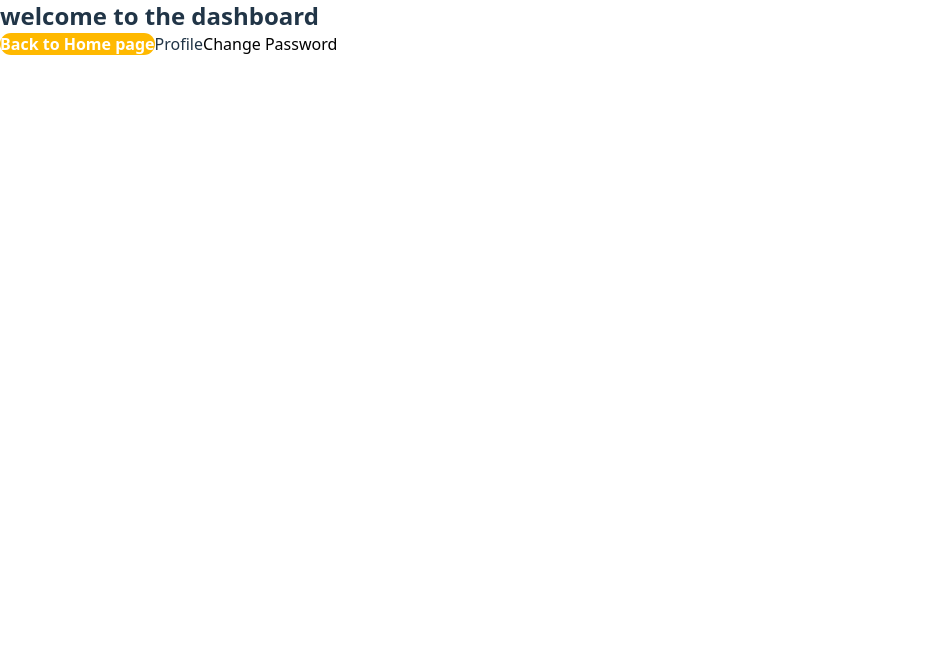
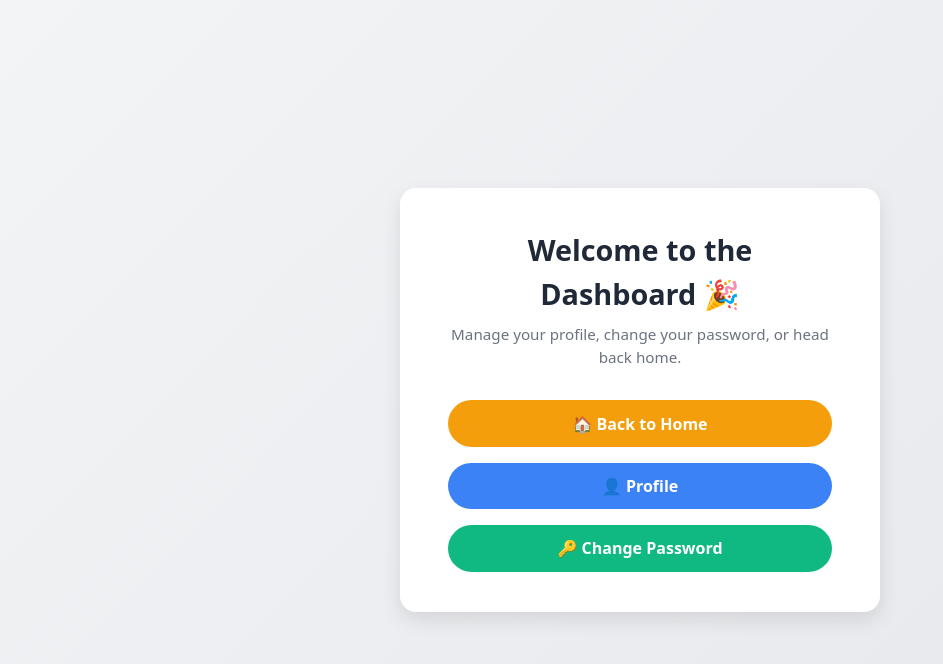
Before and after one commit to AbidJohar/QC360Project, a React (Vite) app in the folder client/: page /dashboard in a window 1280 px wide. Shown: the top 664 px of the page, without its empty margins (0-943 px from the left). Built offline with nearby package versions, Linux system fonts and the light colour scheme; sample sign-in values are in the browser's storage.

Commit message:
profile-screen

```diff
--- a/client/src/components/Dashboard.jsx
+++ b/client/src/components/Dashboard.jsx
@@ -1,29 +1,34 @@
+
 import { Link } from "react-router-dom";
+
 
 export default function Dashboard() {
   return (
-     <>
-      <h2 className="font-bold text-2xl">welcome to the dashboard</h2>
-      <Link
-        to={"/"}
-         className="px-6 py-2 rounded-full bg-amber-400 hover:bg-amber-500 text-white font-bold"
-       >
-         Back to Home page
-       </Link>
-      <Link
-        to={"/profile"}
-         className=""
-       >
-       Profile
-       </Link>
-      <Link
-        to={"/changePassword"}
-         className="bg-white rounded-2xl text-black"
-       >
-        Change Password
-       </Link>
-     </>
+    <div className="dashboard_container">
+      <div className="dashboard_box">
+        <h2 className="dashboard_title">Welcome to the Dashboard 🎉</h2>
 
+        <p className="dashboard_subtext">
+          Manage your profile, change your password, or head back home.
+        </p>
 
-  )
+        <div className="dashboard_links">
+          <Link to="/" className="dashboard_button dashboard_home">
+            🏠 Back to Home
+          </Link>
+
+          <Link to="/profile" className="dashboard_button dashboard_profile">
+            👤 Profile
+          </Link>
+
+          <Link
+            to="/changePassword"
+            className="dashboard_button dashboard_change_password"
+          >
+            🔑 Change Password
+          </Link>
+        </div>
+      </div>
+    </div>
+  );
 }
--- a/client/src/components/Profile.jsx
+++ b/client/src/components/Profile.jsx
@@ -1,4 +1,5 @@
 import { useState } from "react";
+import "../styles/profile.css"
 
 export default function Profile() {
   const [formData, setFormData] = useState({
@@ -13,41 +14,51 @@ export default function Profile() {
 
   const handleSubmit = (e) => {
     e.preventDefault();
-    alert(" Profile updated successfully!");
+    alert("Profile updated successfully!");
   };
+
   return (
     <div className="profile_container">
-      <h2>My Profile</h2>
+      <div className="profile_box">
+        <h2 className="profile_title">My Profile</h2>
+        <p className="profile_subtitle">
+          Update your account details below 👇
+        </p>
+
         <form className="profile_form" onSubmit={handleSubmit}>
+
           <div className="form_group">
-          <label>Full Name</label>
+            <label className="form_label">Full Name</label>
             <input
               type="text"
               name="fullName"
               value={formData.fullName}
               onChange={handleChange}
               placeholder="Enter your full name"
+              className="form_input"
             />
           </div>
 
           <div className="form_group">
-          <label>Email</label>
+            <label className="form_label">Email</label>
             <input
               type="email"
               name="email"
               value={formData.email}
               onChange={handleChange}
               placeholder="Enter your email"
+              className="form_input"
             />
           </div>
 
           <div className="form_group">
-          <label>Role</label>
+            <label className="form_label">Role</label>
             <input
               type="text"
               name="role"
               value={formData.role}
               disabled
+              className="form_input disabled_input"
             />
           </div>
 
@@ -56,5 +67,6 @@ export default function Profile() {
           </button>
         </form>
       </div>
-  )
+    </div>
+  );
 }
--- a/client/src/styles/global.css
+++ b/client/src/styles/global.css
@@ -117,3 +117,98 @@
 }
 
 .signup_btn:hover{ background: #0056b3 }
+
+ /* // dashboard styling */
+.dashboard_container {
+  min-height: 100vh;
+  display: flex;
+  align-items: center;
+  justify-content: center;
+  background: linear-gradient(135deg, #f3f4f6, #e5e7eb);
+  padding: 2rem;
+}
+
+.dashboard_box {
+  background-color: white;
+  border-radius: 1rem;
+  padding: 2.5rem 3rem;
+  box-shadow: 0 8px 20px rgba(0, 0, 0, 0.1);
+  text-align: center;
+  max-width: 480px;
+  width: 100%;
+}
+
+
+.dashboard_title {
+  font-size: 1.8rem;
+  font-weight: 700;
+  color: #1f2937;
+  margin-bottom: 0.5rem;
+}
+
+
+.dashboard_subtext {
+  color: #6b7280;
+  font-size: 0.95rem;
+  margin-bottom: 2rem;
+}
+
+.dashboard_links {
+  display: flex;
+  flex-direction: column;
+  gap: 1rem;
+}
+
+
+.dashboard_button {
+  display: inline-block;
+  text-decoration: none;
+  color: white;
+  font-weight: 600;
+  border-radius: 9999px;
+  padding: 0.7rem 1.5rem;
+  transition: all 0.3s ease;
+}
+
+.dashboard_home {
+  background-color: #f59e0b;
+}
+
+.dashboard_home:hover {
+  background-color: #d97706;
+}
+
+.dashboard_profile {
+  background-color: #3b82f6;
+}
+
+.dashboard_profile:hover {
+  background-color: #2563eb;
+}
+
+.dashboard_change_password {
+  background-color: #10b981;
+}
+
+.dashboard_change_password:hover {
+  background-color: #059669;
+}
+
+.dashboard_button:hover {
+  transform: translateY(-2px);
+  box-shadow: 0 4px 10px rgba(0, 0, 0, 0.15);
+}
+
+@media (max-width: 480px) {
+  .dashboard_box {
+    padding: 1.5rem;
+  }
+
+  .dashboard_title {
+    font-size: 1.5rem;
+  }
+
+  .dashboard_button {
+    font-size: 0.9rem;
+  }
+}
--- /dev/null
+++ b/client/src/styles/profile.css
@@ -0,0 +1,106 @@
+
+.profile_container {
+  display: flex;
+  align-items: center;
+  justify-content: center;
+  background-color: #e5e7eb;
+  background: linear-gradient(135deg, #f3f4f6, #e5e7eb);
+}
+.profile_box {
+  background: white;
+  border-radius: 1rem;
+  box-shadow: 0 6px 20px rgba(0, 0, 0, 0.1);
+  padding: 2.5rem 3rem;
+  max-width: 450px;
+  width: 100%;
+}
+
+.profile_title {
+  text-align: center;
+  font-size: 1.8rem;
+  font-weight: 700;
+  color: #1f2937;
+  margin-bottom: 0.25rem;
+}
+
+
+.profile_subtitle {
+  text-align: center;
+  color: #000000;
+  font-size: 0.95rem;
+  margin-bottom: 2rem;
+}
+.profile_form {
+  display: flex;
+  flex-direction: column;
+  gap: 1.25rem;
+}
+
+
+.form_group {
+  display: flex;
+  flex-direction: column;
+}
+
+.form_label {
+  font-size: 0.9rem;
+  color: #374151;
+  font-weight: 500;
+  margin-bottom: 0.25rem;
+}
+
+
+.form_input {
+  border: 1px solid #d1d5db;
+  border-radius: 0.5rem;
+  padding: 0.6rem 0.75rem;
+  font-size: 0.95rem;
+  color: #111827;
+  outline: none;
+  transition: all 0.2s ease;
+}
+
+.form_input:focus {
+  border-color: #3b82f6;
+  box-shadow: 0 0 0 2px rgba(59, 130, 246, 0.2);
+}
+
+.disabled_input {
+  background-color: #f3f4f6;
+  cursor: not-allowed;
+  color: #6b7280;
+}
+
+
+.btn_primary {
+  width: 100%;
+  background-color: #f59e0b;
+  color: white;
+  border: none;
+  border-radius: 9999px;
+  padding: 0.75rem 1rem;
+  font-size: 1rem;
+  font-weight: 600;
+  cursor: pointer;
+  transition: all 0.3s ease;
+}
+
+.btn_primary:hover {
+  background-color: #d97706;
+  transform: translateY(-2px);
+  box-shadow: 0 4px 12px rgba(245, 158, 11, 0.4);
+}
+
+@media (max-width: 480px) {
+  .profile_box {
+    padding: 1.5rem;
+  }
+
+  .profile_title {
+    font-size: 1.5rem;
+  }
+
+  .btn_primary {
+    font-size: 0.9rem;
+  }
+}
```
Lines whose indentation alone changed are shown as unchanged.
